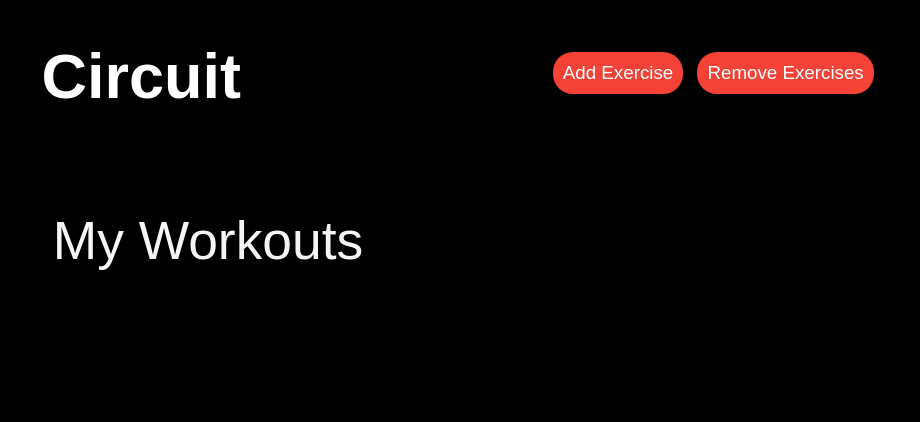
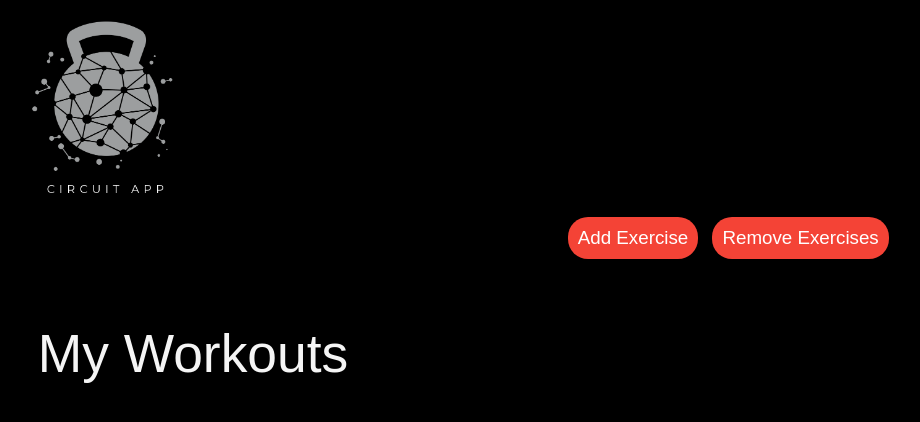
Before and after one commit to socialcancer/circuit, a plain HTML site: page index.html in a window 1280 px wide. Shown: the whole page, without its empty margins (188-1108 px from the left). Drawn offline with nearby package versions, Linux system fonts and the light colour scheme; a web font is replaced by a local one.

Commit message:
final changes

```diff
--- a/index.html
+++ b/index.html
@@ -5,7 +5,7 @@
     <meta charset="UTF-8">
     <meta name="viewport" content="width=device-width, initial-scale=1.0">
     <meta http-equiv="X-UA-Compatible" content="ie=edge">
-    <link rel="stylesheet" href="https://cdnjs.cloudflare.com/ajax/libs/twitter-bootstrap/4.3.1/css/bootstrap.min.css">
+   <!-- <link rel="stylesheet" href="https://cdnjs.cloudflare.com/ajax/libs/twitter-bootstrap/4.3.1/css/bootstrap.min.css">-->
     <link rel="stylesheet" href="https://fonts.googleapis.com/css?family=Darker Grotesque">
     <link rel="stylesheet" href="https://cdnjs.cloudflare.com/ajax/libs/materialize/1.0.0/css/materialize.css">
     <link rel="stylesheet" href="./assets/css/style.css">
@@ -16,10 +16,11 @@
 
     <div class="container">
         <header class="row valign-wrapper">
-            <div class="row col s12 m6 l6">
-                <h1 id="logo" class="white-text col s12 left-align">Circuit</h1>
+            <div class="left-align">
+                <!--<h1 id="logo" class="white-text col s12 left-align">Circuit</h1>-->
+                <img id="logomark" class="col s4 left-align" src="circuit-app-sample.png">
             </div>
-            <div class="col s12 right-align">
+            <div class="col s6 offset-6 right-align">
                 <button id="create-task" class="red white-text" data-toggle="modal"
                     data-target="#task-form-modal">Add Exercise
                 </button>
@@ -72,7 +73,7 @@
         <script src="https://cdnjs.cloudflare.com/ajax/libs/jquery/3.4.1/jquery.min.js"></script>
         <script src="https://cdnjs.cloudflare.com/ajax/libs/popper.js/1.15.0/umd/popper.min.js"></script>
         <script src="https://cdnjs.cloudflare.com/ajax/libs/materialize/1.0.0/js/materialize.js"></script>
-        <script src="https://cdnjs.cloudflare.com/ajax/libs/twitter-bootstrap/4.3.1/js/bootstrap.min.js"></script>
+        <!--<script src="https://cdnjs.cloudflare.com/ajax/libs/twitter-bootstrap/4.3.1/js/bootstrap.min.js"></script>-->
 
 
         <script src="./assets/js/script.js"></script>
```
Also changed, not shown: circuit-app-sample.png (added).
